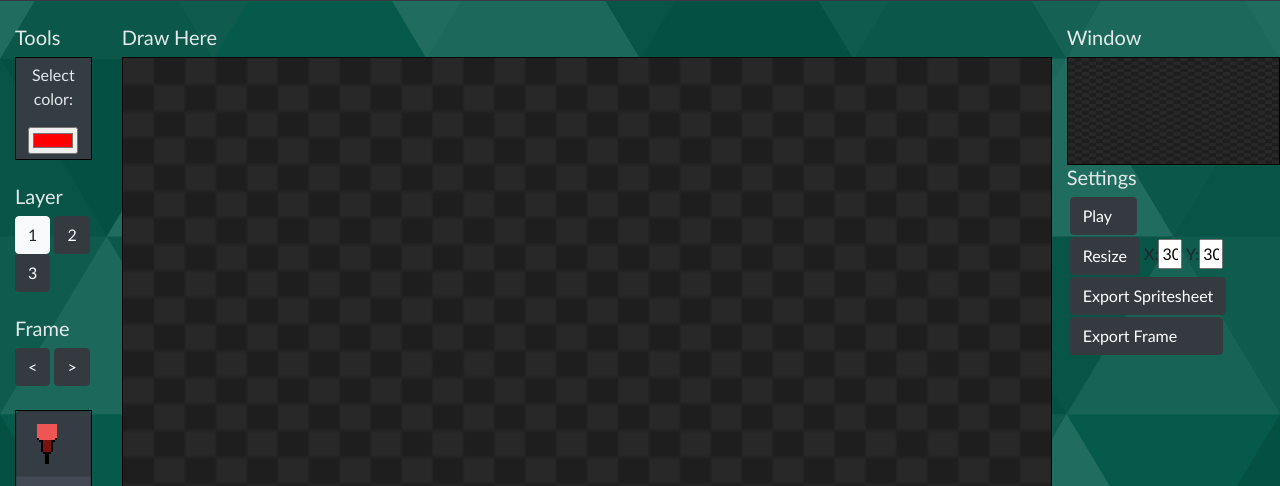
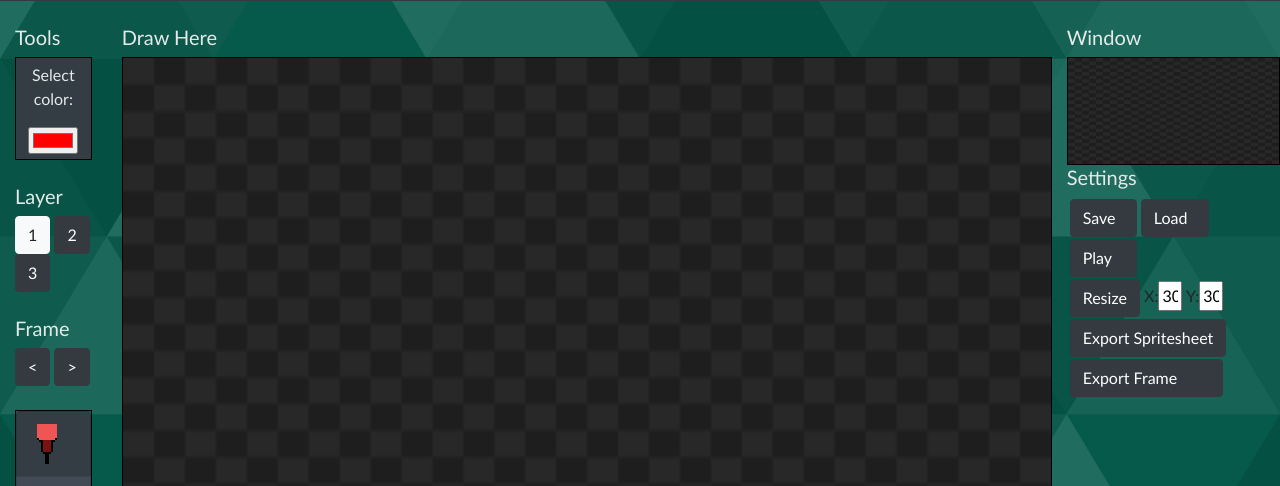
Before and after one commit to TomTheTornado/SpriteMaker, a website: page src/html/DrawingPage.html in a window 1280 px wide. Shown: the part 297-783 px from the top of the page. Drawn offline with nearby package versions, Linux system fonts and the light colour scheme.

Commit message:
Add save and load buttons to html drawing page

```diff
--- a/src/html/DrawingPage.html
+++ b/src/html/DrawingPage.html
@@ -107,7 +107,13 @@
                 </div>
                 <div class="row">
                     <ul class="settings-list">
-                        <button id="togglePreviewBtn" class="btn btn-dark" onclick="TogglePreviewAnimation();HandleToggleStyle();" value="true">Play&nbsp;&nbsp;&nbsp;</button>
+                        <li>
+                            <button id="saveBtn" class="btn btn-dark" onclick="saveSpriteJson();">Save&nbsp;&nbsp;</button>
+                            <button id="loadBtn" class="btn btn-dark" onclick="saveSpriteJson();">Load&nbsp;&nbsp;</button>
+                        </li>
+                        <li>
+                            <button id="togglePreviewBtn" class="btn btn-dark" onclick="TogglePreviewAnimation();HandleToggleStyle();" value="true">Play&nbsp;&nbsp;&nbsp;</button>
+                        </li>
                         <li>
                             <button class="btn btn-dark" onclick="resizeCanvas();">Resize</button>
                             X:<input id="canX" type="text" name="canX" style="width: 3vh" value="30">
```
